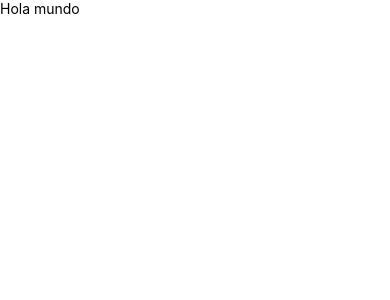
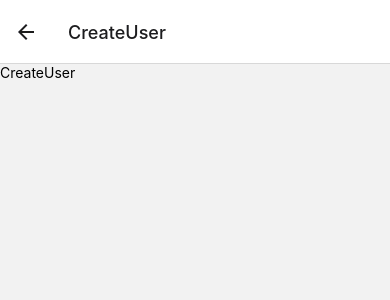
Before and after one commit to francofallatti/react-native-firebase-practice, a React Native app: screen /CreateUser in a window 390 px wide. Shown: the top 300 px of the page. Built offline with nearby package versions, Linux system fonts and the light colour scheme.

Commit message:
add NavigationContainer

```diff
--- a/App.jsx
+++ b/App.jsx
@@ -1,11 +1,28 @@
 import React from 'react';
-import {SafeAreaView, Text} from 'react-native';
+import {Text, View} from 'react-native';
+import {NavigationContainer} from '@react-navigation/native';
+import {createNativeStackNavigator} from '@react-navigation/native-stack';
+import UsersList from './screens/UsersList';
+import UserDetail from './screens/UserDetail';
+import CreateUser from './screens/CreateUser';
+
+const MainNavigation = () => {
+  return (
+    <Stack.Navigator>
+      <Stack.Screen name="UsersList" component={UsersList} />
+      <Stack.Screen name="UserDetail" component={UserDetail} />
+      <Stack.Screen name="CreateUser" component={CreateUser} />
+    </Stack.Navigator>
+  );
+};
+
+const Stack = createNativeStackNavigator();
 
 const App = () => {
   return (
-    <SafeAreaView>
-      <Text>Hola mundo</Text>
-    </SafeAreaView>
+    <NavigationContainer>
+      <MainNavigation />
+    </NavigationContainer>
   );
 };
 
--- a/package.json
+++ b/package.json
@@ -10,8 +10,12 @@
     "test": "jest"
   },
   "dependencies": {
+    "@react-navigation/native": "^6.1.7",
+    "@react-navigation/native-stack": "^6.9.13",
     "react": "18.2.0",
-    "react-native": "0.72.3"
+    "react-native": "0.72.3",
+    "react-native-safe-area-context": "^4.7.1",
+    "react-native-screens": "^3.23.0"
   },
   "devDependencies": {
     "@babel/core": "^7.20.0",
--- /dev/null
+++ b/screens/CreateUser.jsx
@@ -0,0 +1,12 @@
+import React from 'react';
+import {Text, View} from 'react-native';
+
+const CreateUser = () => {
+  return (
+    <View>
+      <Text>CreateUser</Text>
+    </View>
+  );
+};
+
+export default CreateUser;
--- /dev/null
+++ b/screens/UserDetail.jsx
@@ -0,0 +1,12 @@
+import React from 'react';
+import {Text, View} from 'react-native';
+
+const UserDetail = () => {
+  return (
+    <View>
+      <Text>UserDetail</Text>
+    </View>
+  );
+};
+
+export default UserDetail;
--- /dev/null
+++ b/screens/UsersList.jsx
@@ -0,0 +1,12 @@
+import React from 'react';
+import {Text, View} from 'react-native';
+
+const UsersList = () => {
+  return (
+    <View>
+      <Text>UsersList</Text>
+    </View>
+  );
+};
+
+export default UsersList;
```
Also changed, not shown: 2 other files (tests, documents, lock files or other folders).
